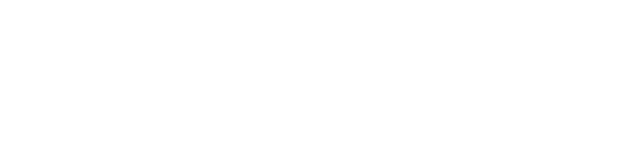
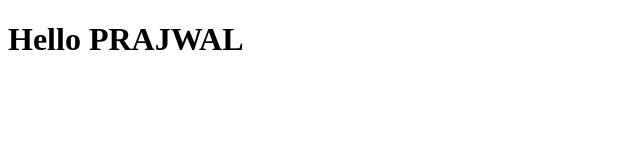
Before and after one commit to Prajwalmohan12/new, a plain HTML site: page index.html in a window 1280 px wide. Shown: the whole page, without its empty margins (0-640 px from the left). Drawn offline with Linux system fonts and the light colour scheme.

Commit message:
H1 is added

```diff
--- a/index.html
+++ b/index.html
@@ -6,6 +6,6 @@
     <title>Document</title>
 </head>
 <body>
-
+    <h1>Hello PRAJWAL</h1>
 </body>
 </html>
```
